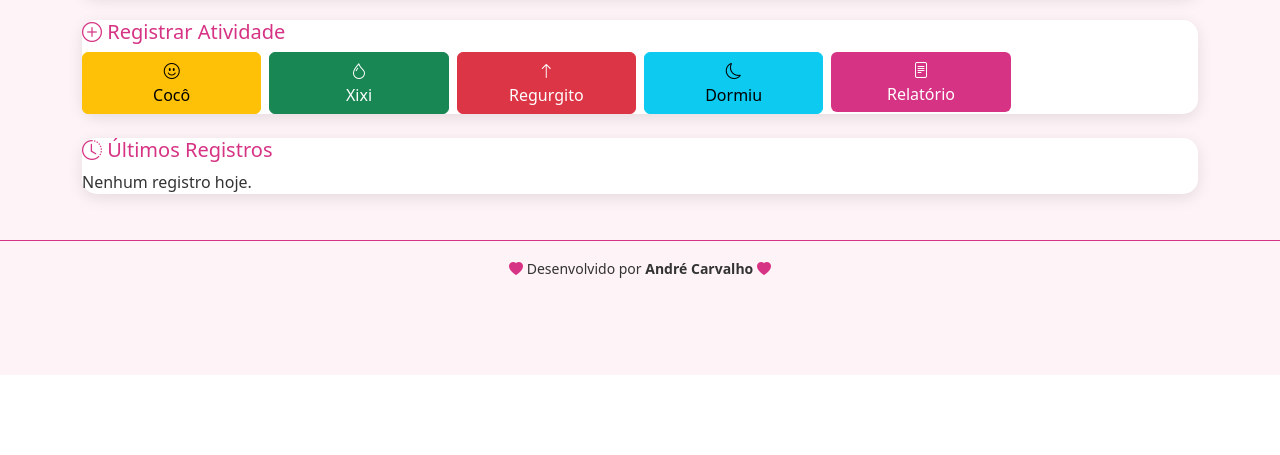
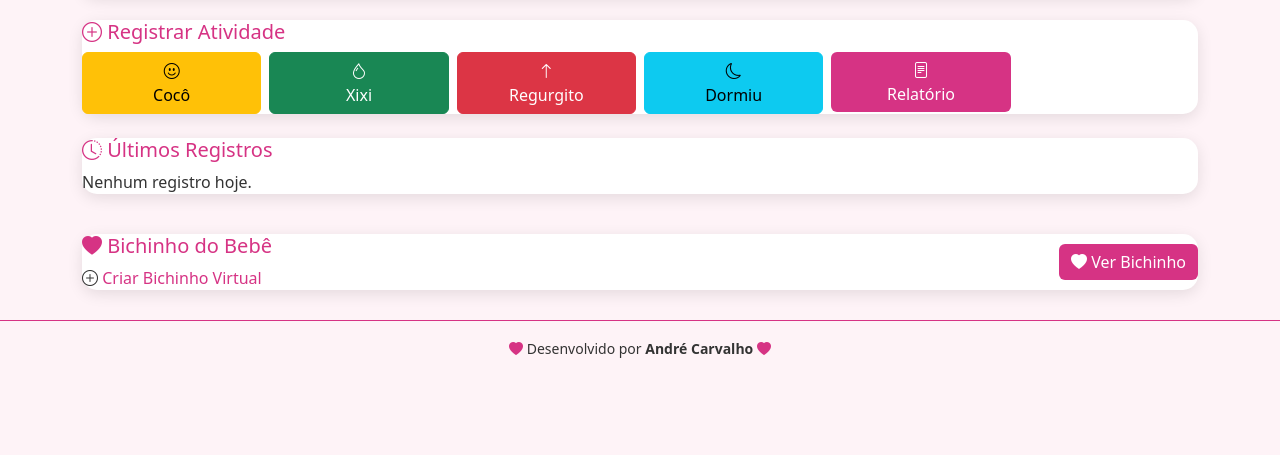
Before and after one commit to apvirtualfilmes-coder/mamae-bebe, a Flask app: page /dashboard in a window 1280 px wide. Shown: the part 599-1054 px from the top of the page. Before the commit the page ends 877 px from the top, so only its background shows below. Run offline with Flask 3, Linux system fonts and the light colour scheme; the visitor is signed in with stand-in values (Sample User, id 1); data comes from the database, SQL or seed files in the repository; data that the repository does not hold is empty.

Commit message:
Adicionando bichinho virtual ao dashboard

```diff
--- a/templates/dashboard.html
+++ b/templates/dashboard.html
@@ -273,6 +273,56 @@
     </div>
 </div>
 
+<!-- BICHINHO VIRTUAL -->
+<div class="row mt-4">
+    <div class="col-12">
+        <div class="card-leag">
+            <div class="card-body">
+                <div class="row align-items-center">
+                    <div class="col-md-8">
+                        <h5 class="texto-primario">
+                            <i class="bi bi-heart-fill"></i> Bichinho do Bebê
+                        </h5>
+                        <p class="mb-0" style="color: var(--cor-texto) !important;">
+                            {% if bichinho %}
+                                Humor: <strong id="humorDash">{{ bichinho.humor }}</strong>
+                                <span id="emojiDash">
+                                    {% if bichinho.humor == 'feliz' %}😊
+                                    {% elif bichinho.humor == 'brincalhao' %}😄
+                                    {% elif bichinho.humor == 'com_fome' %}😋
+                                    {% elif bichinho.humor == 'com_sono' %}😴
+                                    {% elif bichinho.humor == 'brabo' %}😠
+                                    {% elif bichinho.humor == 'doente' %}😷
+                                    {% elif bichinho.humor == 'maluco' %}🤪
+                                    {% else %}😐{% endif %}
+                                </span>
+                                <br>
+                                <small style="color: var(--cor-texto) !important;">
+                                    Felicidade: {{ bichinho.nivel_felicidade }}% |
+                                    Fome: {{ bichinho.nivel_fome }}% |
+                                    Sono: {{ bichinho.nivel_sono }}%
+                                </small>
+                            {% else %}
+                                <span style="color: var(--cor-texto) !important;">
+                                    <i class="bi bi-plus-circle"></i>
+                                    <a href="{{ url_for('criar_bichinho') }}" class="texto-primario" style="text-decoration: none;">
+                                        Criar Bichinho Virtual
+                                    </a>
+                                </span>
+                            {% endif %}
+                        </p>
+                    </div>
+                    <div class="col-md-4 text-end">
+                        <a href="{{ url_for('bichinho') }}" class="btn btn-primario">
+                            <i class="bi bi-heart-fill"></i> Ver Bichinho
+                        </a>
+                    </div>
+                </div>
+            </div>
+        </div>
+    </div>
+</div>
+
 <!-- MODAL COCÔ -->
 <div class="modal fade" id="modalCoco" tabindex="-1">
     <div class="modal-dialog">
@@ -404,5 +454,39 @@ function pararMamada() {
         }
     });
 }
+
+// Atualizar status do bichinho na dashboard
+function atualizarStatusBichinho() {
+    fetch('/api/humor_bichinho')
+        .then(response => response.json())
+        .then(data => {
+            if (data.humor) {
+                const humorDash = document.getElementById('humorDash');
+                const emojiDash = document.getElementById('emojiDash');
+
+                if (humorDash) humorDash.textContent = data.humor;
+                if (emojiDash) {
+                    const emojis = {
+                        'feliz': '😊',
+                        'brincalhao': '😄',
+                        'com_fome': '😋',
+                        'com_sono': '😴',
+                        'brabo': '😠',
+                        'doente': '😷',
+                        'maluco': '🤪',
+                        'neutro': '😐'
+                    };
+                    emojiDash.textContent = emojis[data.humor] || '😐';
+                }
+            }
+        })
+        .catch(error => console.error('Erro:', error));
+}
+
+// Atualizar a cada 30 segundos
+setInterval(atualizarStatusBichinho, 30000);
+
+// Atualizar ao carregar
+document.addEventListener('DOMContentLoaded', atualizarStatusBichinho);
 </script>
 {% endblock %}
```
